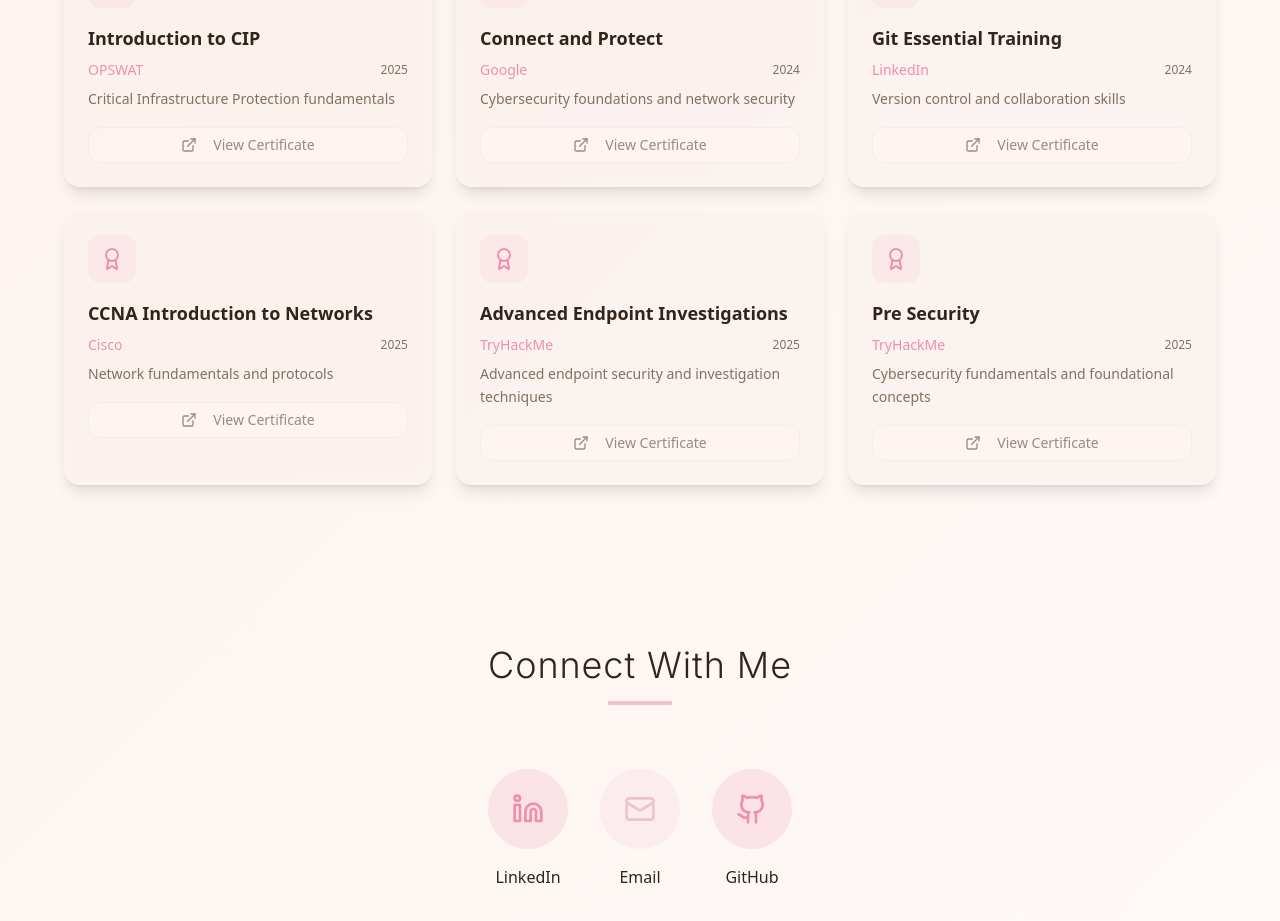
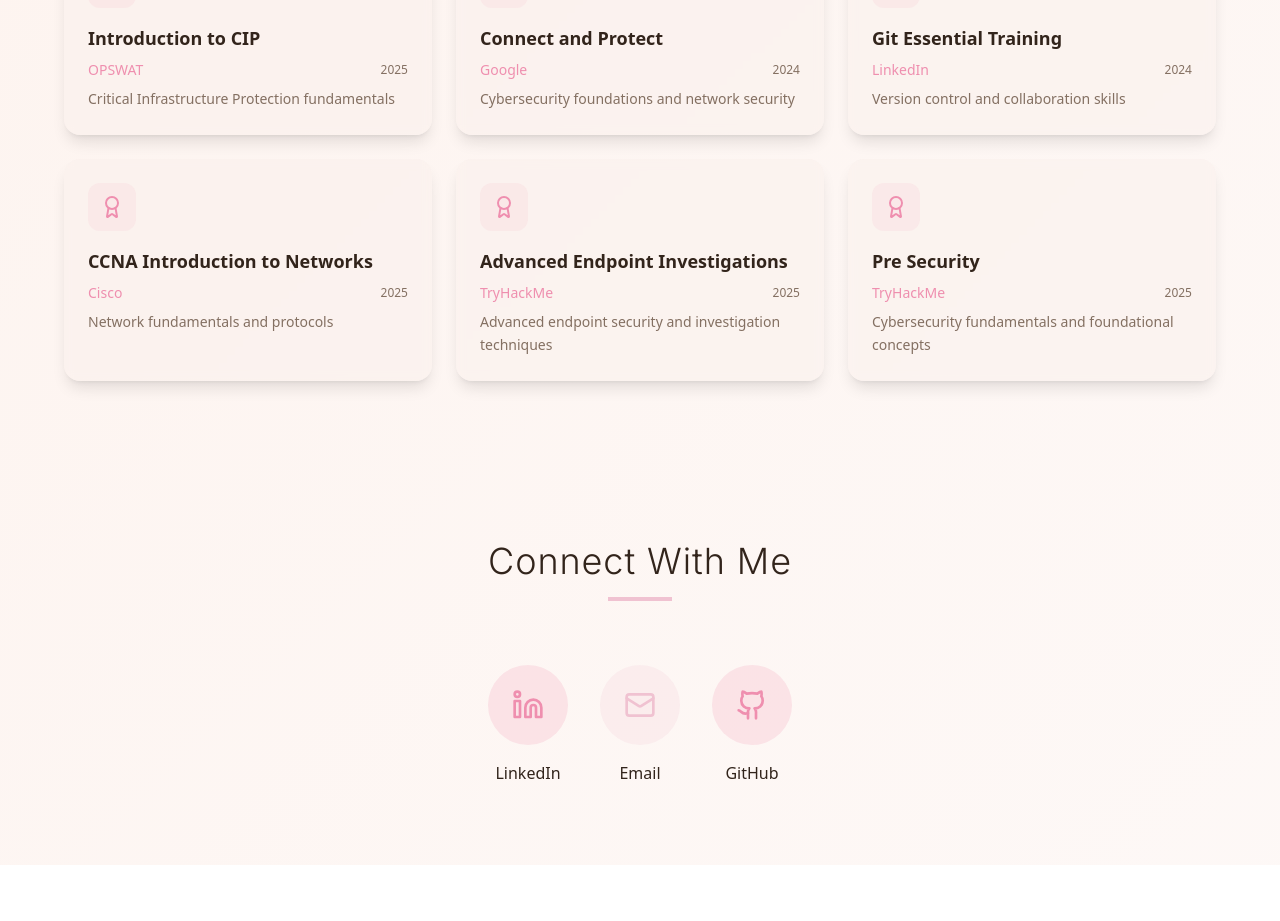
Before and after one commit to zeezaynab/MyPortfolio, a React (Vite) app: page / in a window 1280 px wide. Shown: the part 3160-4081 px from the top of the page. After the commit the page ends 4025 px from the top, so only its background shows below. Built offline with nearby package versions, Linux system fonts and the light colour scheme.

Commit message:
Remove "View Certificate" button
Remove the "View Certificate" button from the certifications section.

```diff
--- a/src/components/CertificationsSection.tsx
+++ b/src/components/CertificationsSection.tsx
@@ -96,17 +96,6 @@ const CertificationsSection = () => {
                       {cert.description}
                     </p>
                   </div>
-
-                  {/* View Certificate Button */}
-                  <Button
-                    variant="outline"
-                    size="sm"
-                    className="w-full rounded-xl mt-4"
-                    disabled
-                  >
-                    <ExternalLink className="w-4 h-4 mr-2" />
-                    View Certificate
-                  </Button>
                 </CardContent>
               </Card>
             );
```
